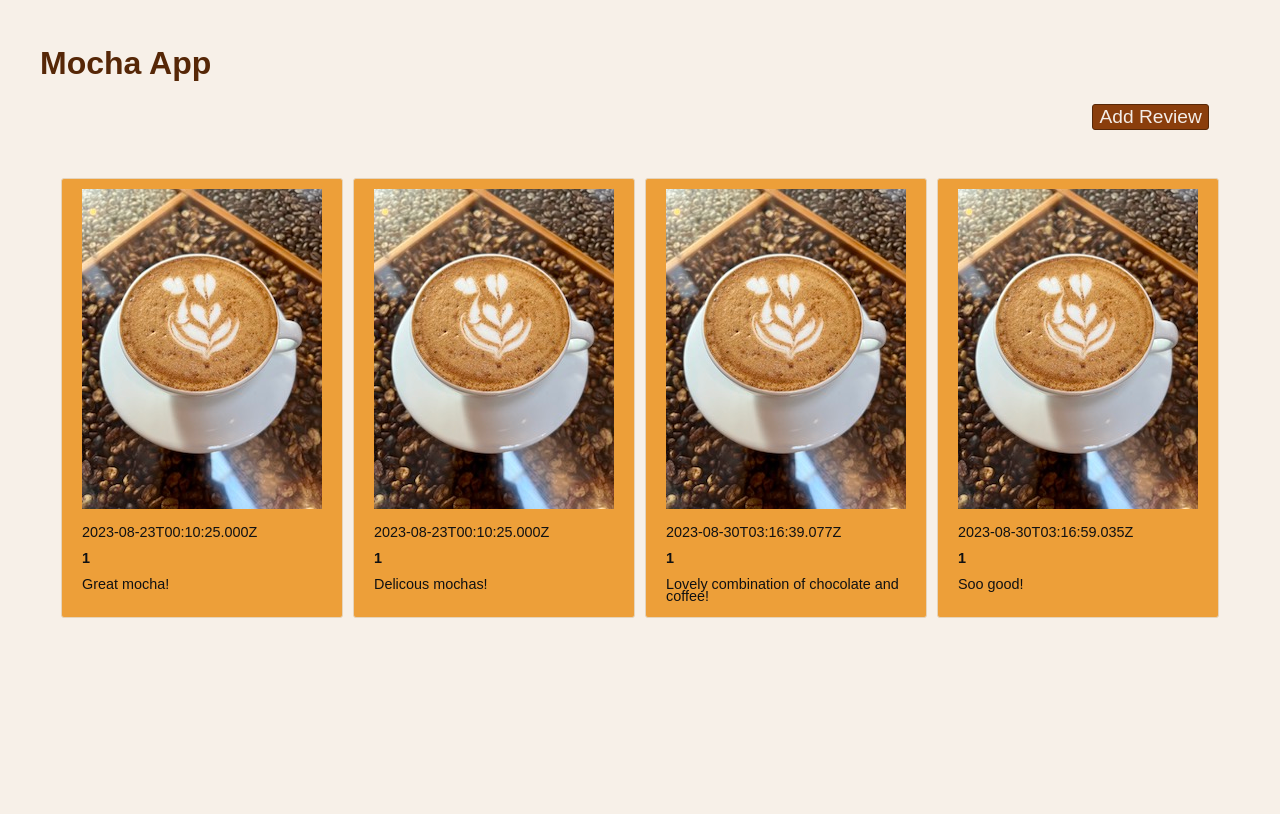
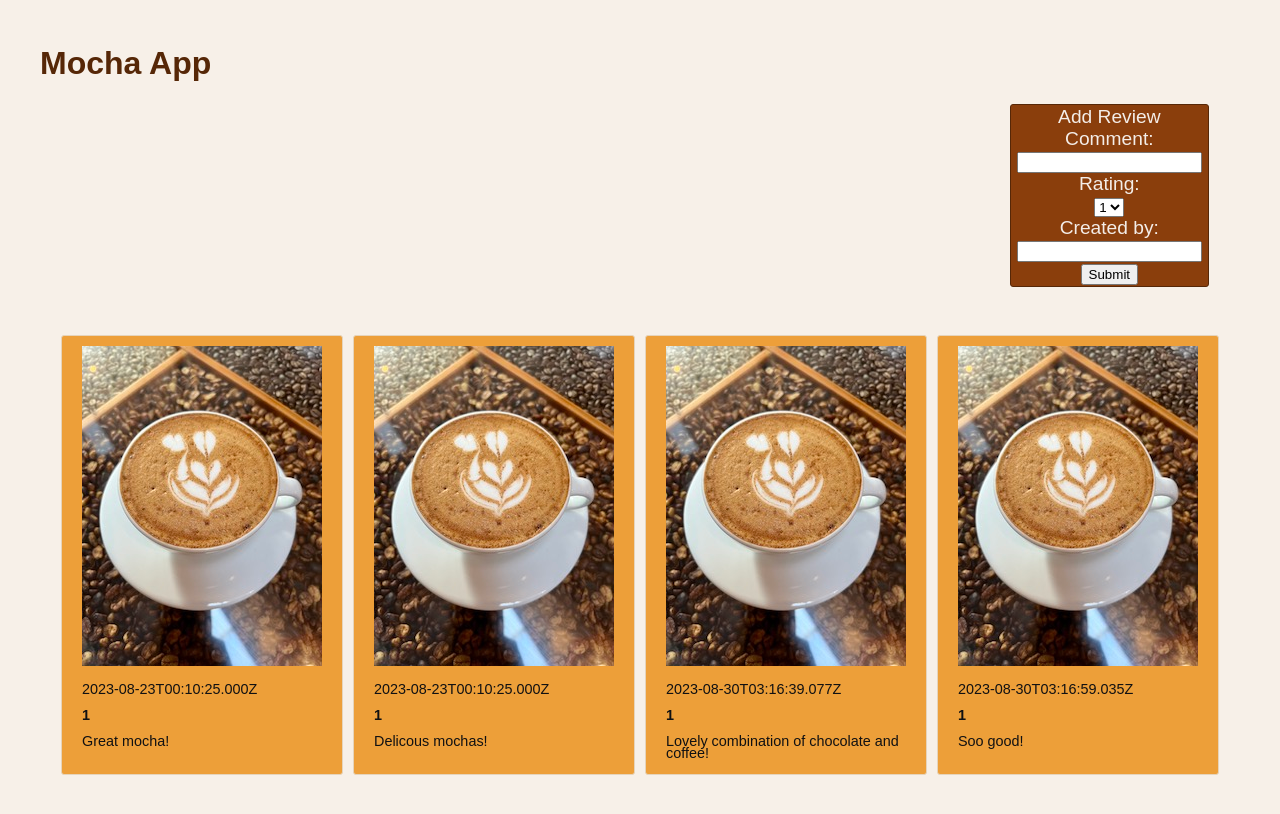
Before and after one commit to c-arriagada/solo-project, a React app: page / in a window 1280 px wide. Both pictures are taken after a click on the button "Add Review". Shown: the top 814 px of the page. Built offline with nearby package versions, Linux system fonts and the light colour scheme.

Commit message:
add review rendering in place of button

```diff
--- a/src/App.jsx
+++ b/src/App.jsx
@@ -1,6 +1,10 @@
-import React, { Component } from 'react';
+import React, { Component, useState } from 'react';
 import Mocha from './components/Mocha.jsx';
+import Review from './components/Review.jsx';
 import './stylesheets/styles.css';
+
+const App = () => {
+    const [isVisible, setVisible] = useState(false);
 
     const exampleMochas = [
         {
@@ -33,13 +37,24 @@ const exampleMochas = [
         }
     ]
 
-class App extends Component {
-    render() {
+    const handleClick = (e) => {
+        e.preventDefault();
+        console.log('The link was clicked.');
+        setVisible(true);
+    }
+
+// class App extends Component {
+
+
+    // deleted the render that surrounded this and went from class to const
         return (
             <div>
                 <h1>Mocha App</h1>
                 <header>
-                    <button type="button" className='reviewButton'>Add Review</button>
+                    <button type="button" className='reviewButton' onClick={handleClick}>Add Review {
+                        isVisible && <Review/> // add review form renders when button is clicked
+                    }</button>
+
                 </header>
                 <div className='mochasContainer'>
                     {
@@ -55,6 +70,5 @@ class App extends Component {
             </div>
         )
 }
-}
 
 export default App;
--- a/src/components/Review.jsx
+++ b/src/components/Review.jsx
@@ -0,0 +1,27 @@
+import React from "react";
+
+const Review = (props) => {
+    // const {isVisible} = props;
+
+    return (
+        <form className="add_review" action="">
+            <label for="comment">Comment:</label><br/>
+            <input type="text" id="comment" name="comment" /><br />
+            <label for="rating">Rating:</label><br />
+            <select name="rating" id="rating">
+                <option value="1">1</option>
+                <option value="2">2</option>
+                <option value="3">3</option>
+                <option value="4">4</option>
+                <option value="5">5</option>
+                </select><br />
+            <label for="created_by">Created by:</label><br/>
+            <input type="text" id="created_by" name="created_by" /><br />
+            <input type="submit" value="Submit"/>
+        </form>
+    );
+};
+
+
+
+export default Review;
--- a/src/index.js
+++ b/src/index.js
@@ -1,5 +1,6 @@
 import React from 'react';
 import { render } from 'react-dom';
+
 import App from './App.jsx'; // needed to add jsx, if not it showed a compiled error
 
 render(
--- a/src/stylesheets/styles.css
+++ b/src/stylesheets/styles.css
@@ -74,3 +74,8 @@ h1 {
     margin-right: 5%;
     margin-left: 5%;
   }
+
+  .addReview {
+    background-color: rgb(161, 92, 46);
+    font-size: 1rem;
+  }
```
Also changed, not shown: 1 other file (tests, documents, lock files or other folders). Lines whose indentation alone changed are shown as unchanged.
